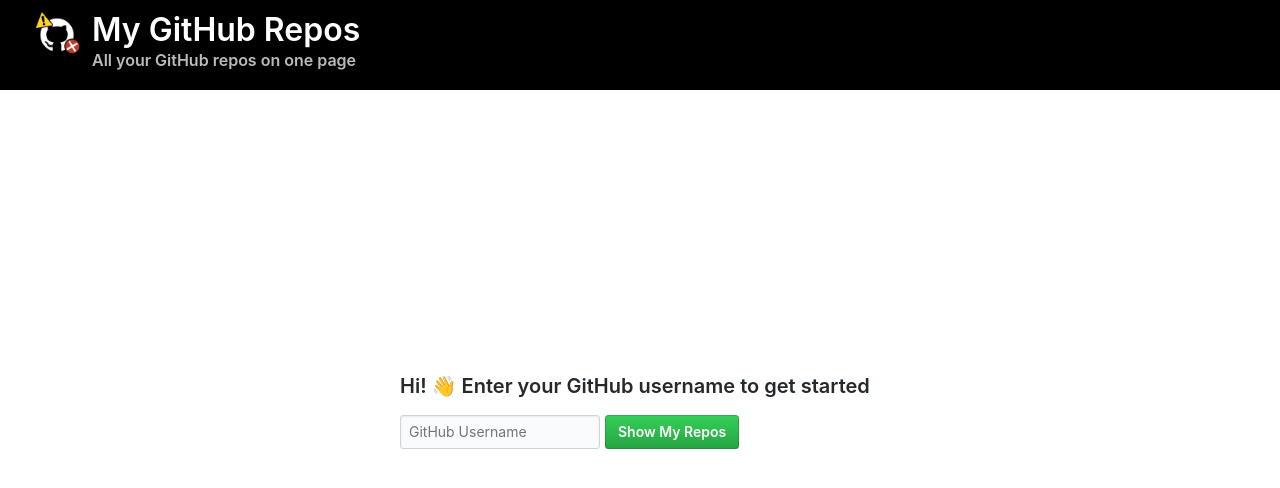
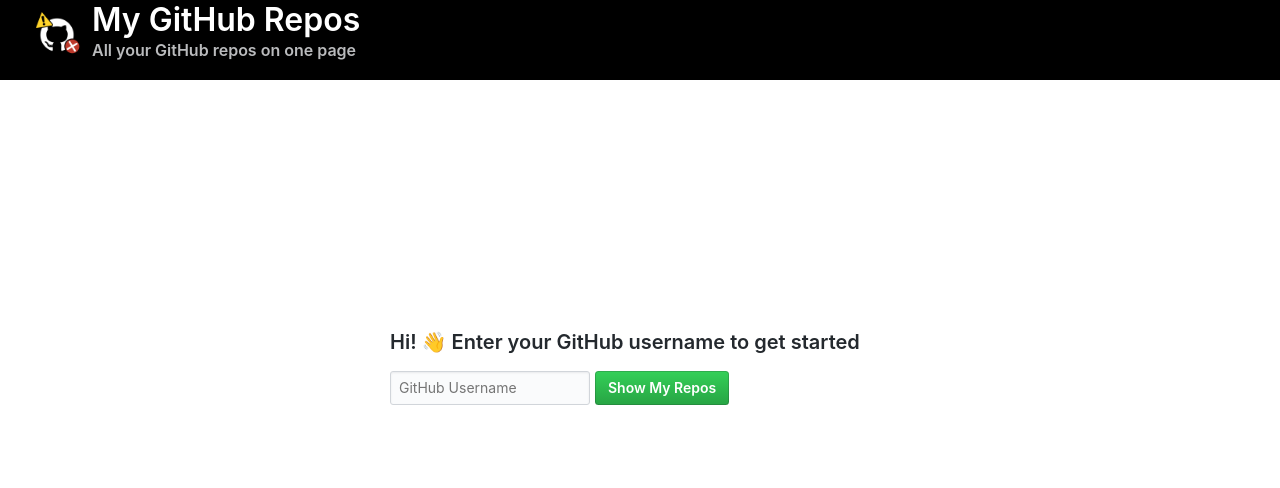
Before and after one commit to JS-DevTools/my-repos, a Jekyll site: the page built from index.html, in a window 1280 px wide. Shown: the top 488 px of the page. Built offline with Jekyll 4.4.1, drawn with Linux system fonts in a browser that asks for light colours; nearby versions of some CDN libraries.

Commit message:
moved padding out of the `responsive-container` class

```diff
--- a/_sass/_account-list.scss
+++ b/_sass/_account-list.scss
@@ -1,4 +1,6 @@
 #account_list {
+  margin: 0 $horizontal-space-small;
+
   &.no-accounts {
     display: none;
   }
@@ -40,3 +42,9 @@
     }
   }
 }
+
+@media (min-width: $tablet-min-width) {
+  #account_list {
+    margin: 0;
+  }
+}
--- a/_sass/_responsive.scss
+++ b/_sass/_responsive.scss
@@ -2,7 +2,6 @@
   position: relative;
   display: block;
   width: 100%;
-  padding: $vertical-space-small;
 }
 
 @media (min-width: $tablet-min-width) {
```
